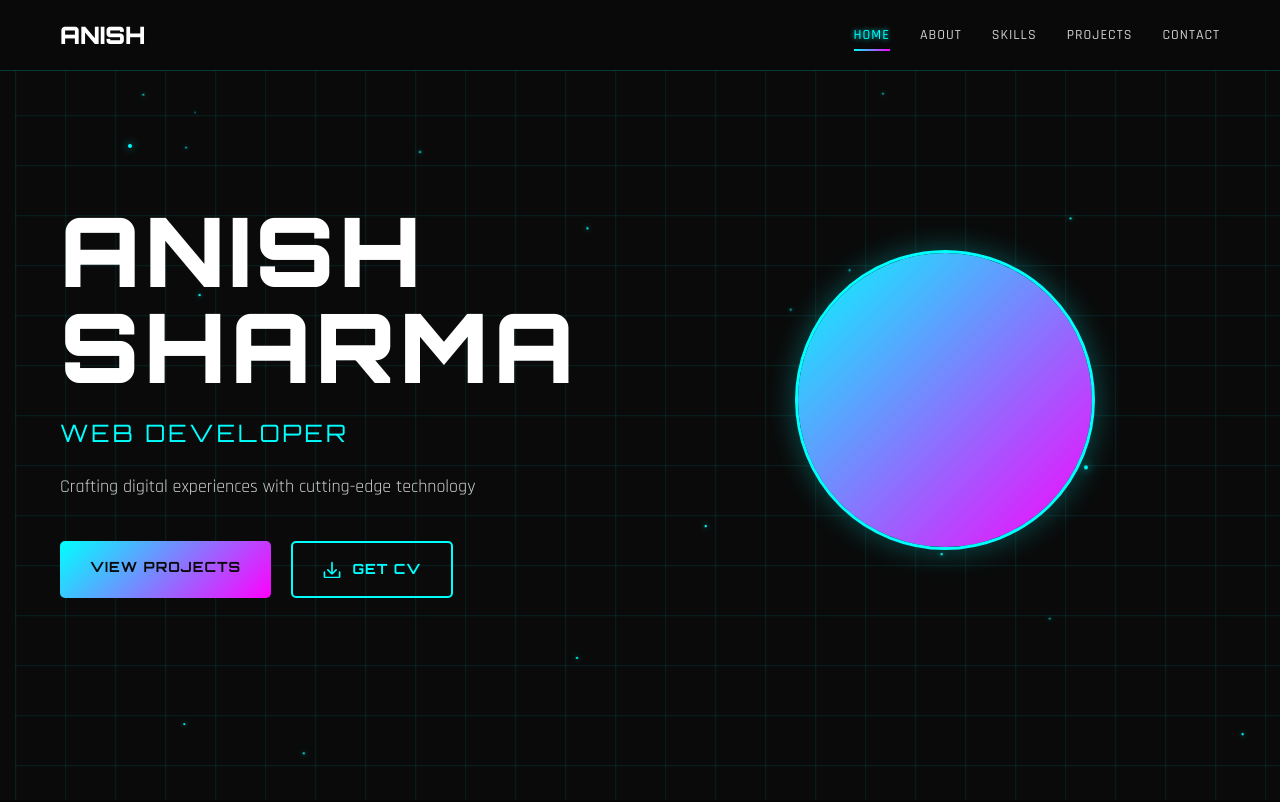
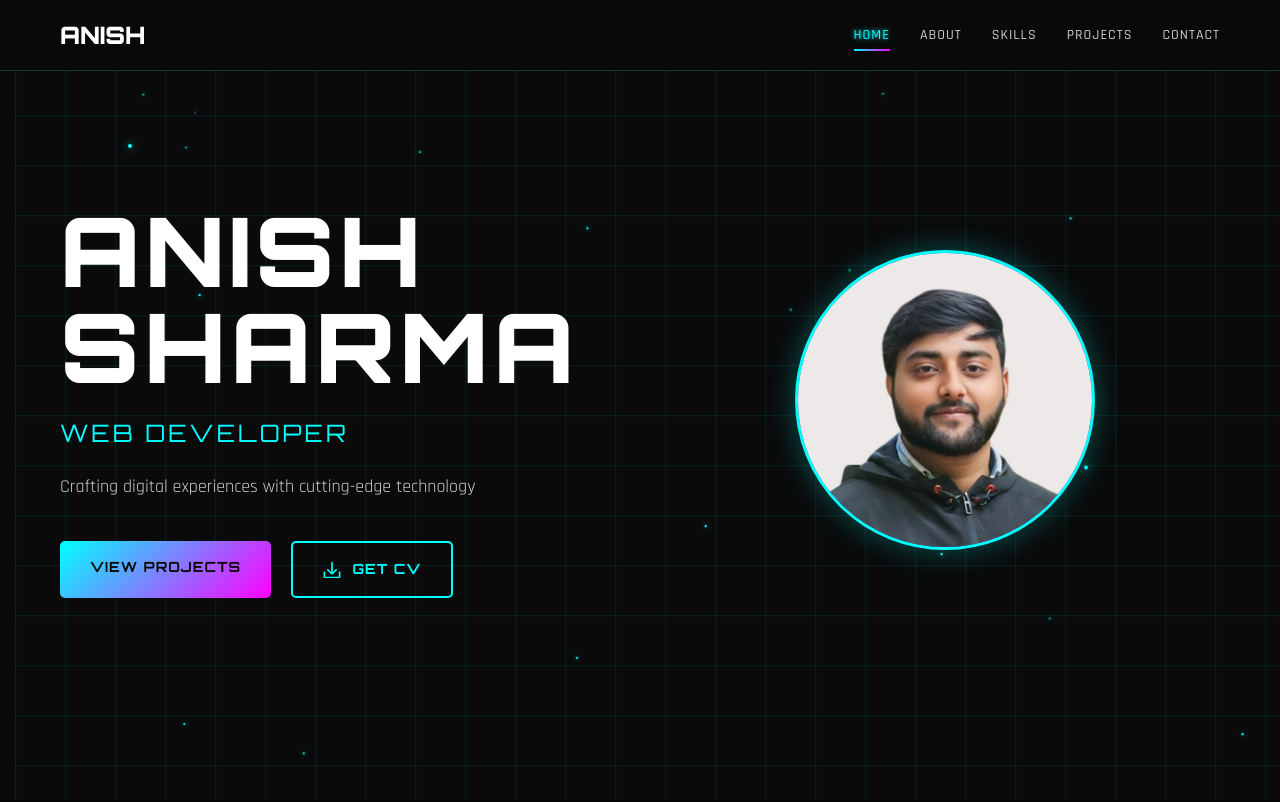
Before and after one commit to anishsharma23/anish, a plain HTML site: page index.html in a window 1280 px wide. Shown: the top 802 px of the page. Drawn offline with Linux system fonts and the light colour scheme; the site is published under a folder, as on GitHub Pages, so addresses that start at the root find nothing.

Commit message:
Update index.html

```diff
--- a/index.html
+++ b/index.html
@@ -83,7 +83,7 @@
                 <div class="hero-visual">
                     <div class="profile-container">
                         <div class="profile-image">
-                            <img src="/data/anish.jpg" alt="Anish" />
+                            <img src="data/anish.jpg" alt="Anish" />
                             <div class="profile-overlay">
                                 <div class="code-snippet">
                                     <span>&lt;developer&gt;</span>
```
